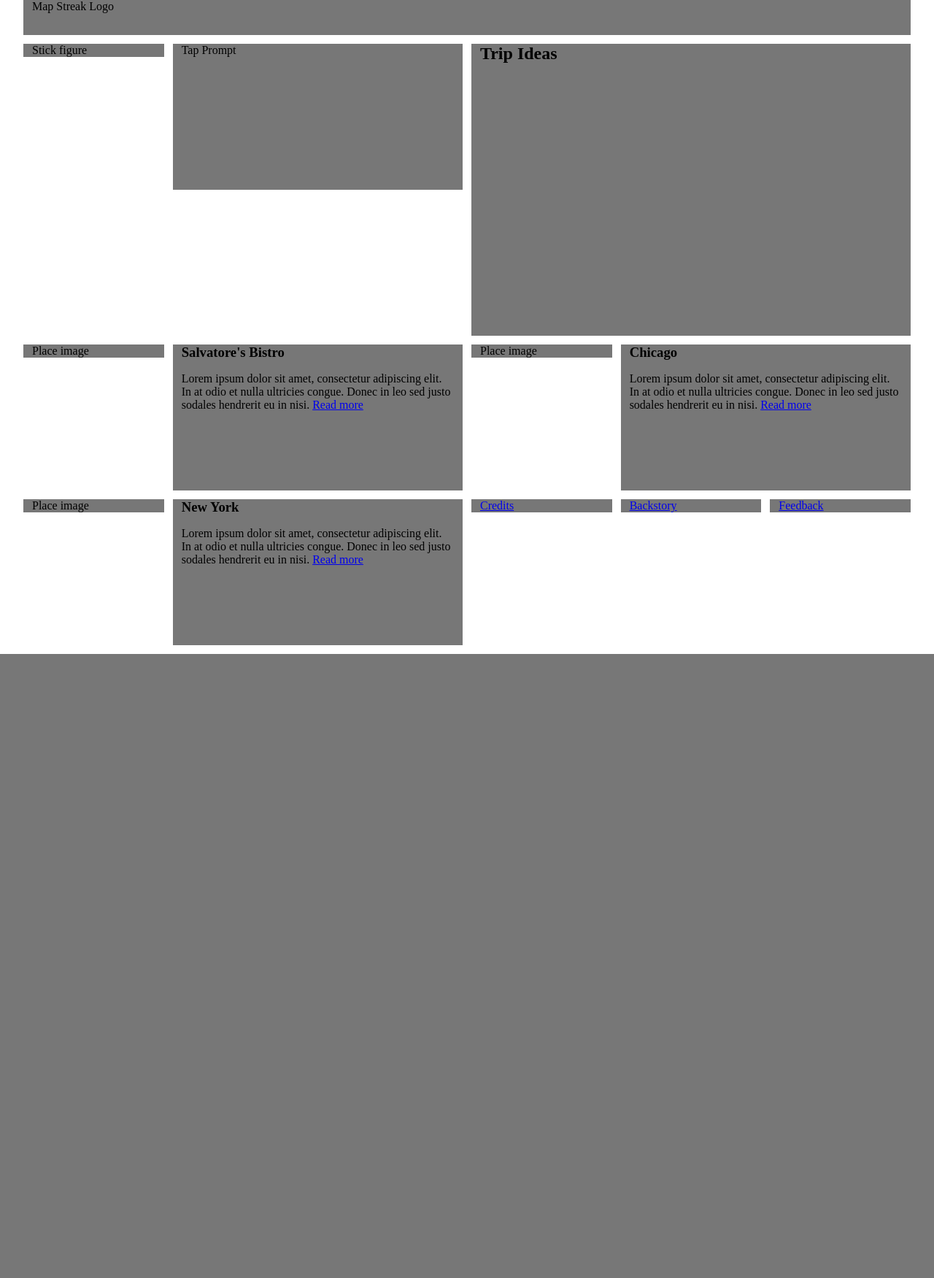
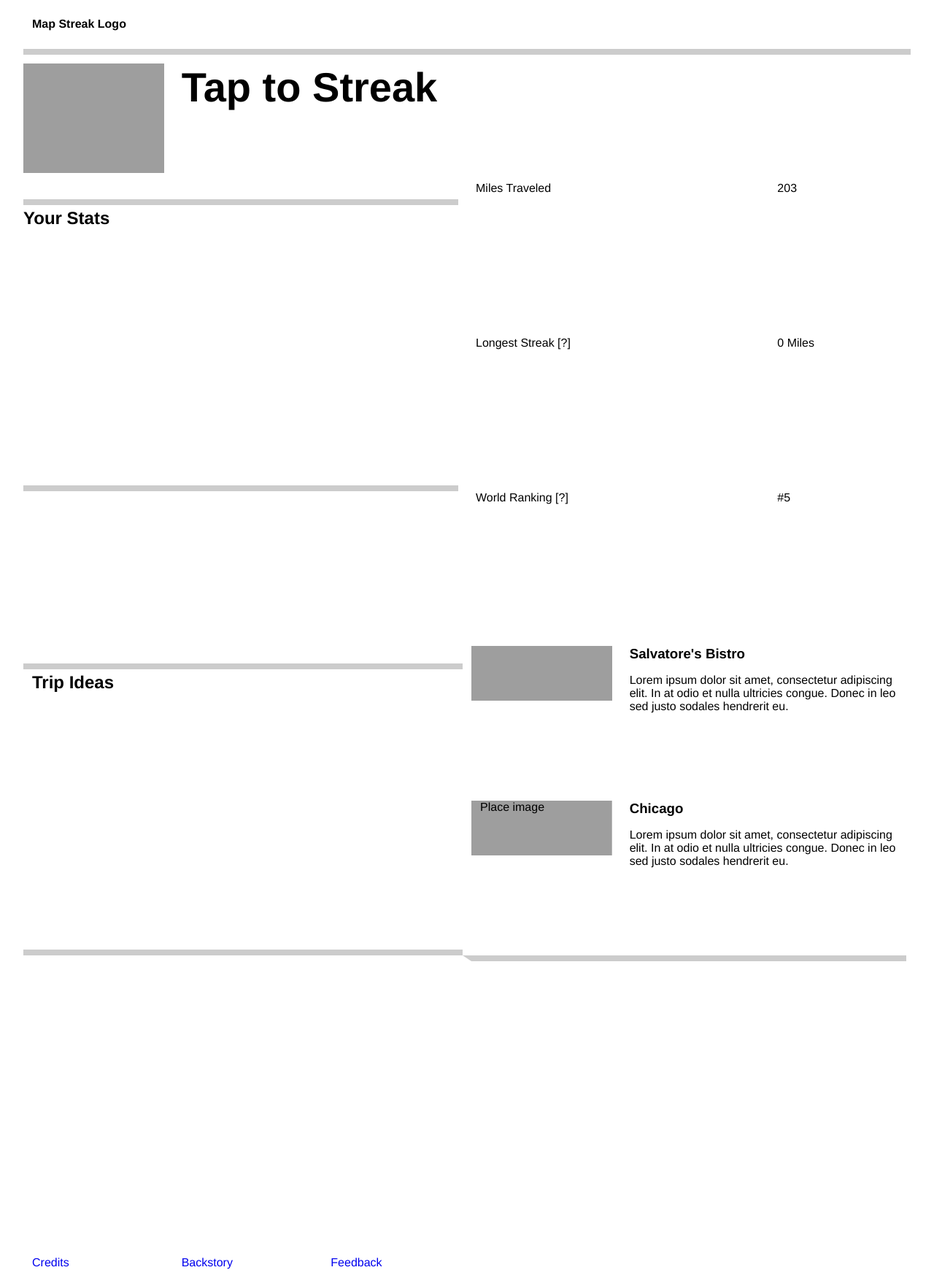
Before and after one commit to codyromano/Map-Streak, a PHP site: page / in a window 1280 px wide. Shown: the whole page at 73% size. Before the commit the page ends 896 px from the top, so only its background shows below. Run offline with PHP 8.4, Linux system fonts and the light colour scheme; grey boxes are pictures that could not be loaded.

Commit message:
Add placeholder images, create stats section, adjust borders and text.

```diff
--- a/css/main.css
+++ b/css/main.css
@@ -29,7 +29,6 @@
     -moz-background-clip:padding-box !important;
     -webkit-background-clip:padding-box !important;
     background-clip:padding-box !important;
-    background: #777;
 	margin-bottom: 12px;
 }
 
@@ -230,7 +229,11 @@
 
 /************************ /Gridpak **************/
 
-/****************************** Primitive Reset **************************/
+/****************************** Global **************************/
+
+body{
+    font-family:Helvetica;
+}
 
 h1,h2,h3,h4,h5{
     margin-top:0%;
@@ -239,12 +242,75 @@
     padding-bottom:0%;
 }
 
-/****************************** /Primitive Reset **************************/
+a{
+    text-decoration:none;
+}
+
+/****************************** /Global **************************/
+
+/* Header and Stick Man */
+
+#logo{
+    display:block;
+    height:100%;
+    width:auto;
+    /* Temporary */
+    position:relative;
+    top:1.5rem;
+    font-weight:bold;
+}
+
+#stick-man, #stick-man-dialogue{
+    height:150px;
+}
+
+#stick-man{
+    /* Temporary */
+    background:url(http://austinkleon.com/wp-content/uploads/2008/02/stick_figure.gif) no-repeat;
+    background-size:200% auto;
+    background-position:50% 0%;
+}
+
+#stick-man-dialogue{
+    font-weight:bold;
+    font-size:3.5rem;
+}
+
+/* Trip Ideas */
+.icon{
+    /* Temporary */
+    background-color:#ccc;
+    min-height:75px;
+}
+
+.icon1{
+    background:url(http://www.eventective.com/photo/597718.jpg) no-repeat;
+}
+.icon2{
+    background:url(http://www.aviewoncities.com/img/chicago/kveus9752s.jpg) no-repeat;
+    background-position:100% 50%;
+    background-size:200%;
+}
 
 /****************************** Structure & Basic Layout **************************/
 
 .header{
-    height:3rem;
+    height:75px;
+    border-bottom:solid #ccc .5rem;
+}
+
+.divider{
+    border-top:solid #ccc .5rem;
+}
+
+/* Titles that divide each section */
+
+section h2:first-child{
+    border-top:solid #ccc .5rem;
+    border-bottom:solid #ccc .5rem;
+    padding-top:.25rem;
+    padding-bottom:.25rem;
+    margin-top:1.5rem;
 }
 
 /****************************** /Structure & Basic Layout **************************/
--- a/index.php
+++ b/index.php
@@ -16,15 +16,39 @@
 <div class="page">
 
     <header class="row">
-        <div class="header col">Map Streak Logo</div>
+        <div class="header col">
+            <span id="logo">Map Streak Logo</span>
+        </div>
     </header>
 
-    <div class="row">
-        <div class="span_2 col">Stick figure</div>
-        <div class="span_4 col">Tap Prompt</div>
-    </div>
+    <section class="row" id="streak-actions">
+        <div class="span_2 col" id="stick-man"></div>
+        <div class="span_4 col" id="stick-man-dialogue">
+            Tap to Streak
+        </div>
+    </section>
 
+    <section class="row" id="playerStats">
+        <div class="row">
+            <h2 class="span_6 col"> Your Stats </h2>
+        </div>
 
+        <div class="row">
+            <label class="span_4 col"> Miles Traveled </label>
+            <span class="span_2 col"> 203 </span>
+        </div>
+
+        <div class="row">
+            <label class="span_4 col"> Longest Streak [?] </label>
+            <span class="span_2 col"> 0 Miles </span>
+        </div>
+
+        <div class="row">
+            <label class="span_4 col"> World Ranking [?] </label>
+            <span class="span_2 col"> #5 </span>
+        </div>
+
+    </section>
 
     <section id="tripIdeas">
 
@@ -33,32 +57,29 @@
         </div>
 
         <div class="row">
-            <div class="span_2 col"> Place image </div>
+            <div class="span_2 col icon icon1"></div>
             <div class="span_4 col">
                 <h3> Salvatore's Bistro </h3>
                 <p> Lorem ipsum dolor sit amet, consectetur adipiscing elit. In at odio et nulla ultricies congue.
-                Donec in leo sed justo sodales hendrerit eu in nisi.  <a href='#'> Read more </a> </p>
+                Donec in leo sed justo sodales hendrerit eu.</p>
             </div>
         </div>
 
         <div class="row">
-            <div class="span_2 col"> Place image </div>
+            <div class="span_2 col icon icon2"> Place image </div>
             <div class="span_4 col">
                 <h3> Chicago </h3>
                 <p> Lorem ipsum dolor sit amet, consectetur adipiscing elit. In at odio et nulla ultricies congue.
-                Donec in leo sed justo sodales hendrerit eu in nisi.  <a href='#'> Read more </a> </p>
-            </div>
-        </div>
-
-        <div class="row">
-            <div class="span_2 col"> Place image </div>
-            <div class="span_4 col">
-                <h3> New York </h3>
-                <p> Lorem ipsum dolor sit amet, consectetur adipiscing elit. In at odio et nulla ultricies congue.
-                Donec in leo sed justo sodales hendrerit eu in nisi.  <a href='#'> Read more </a> </p>
+                Donec in leo sed justo sodales hendrerit eu.</p>
             </div>
         </div>
     </section>
+
+    <section id="stats">
+
+    </section>
+
+    <div class="span_6 col divider"></div>
 
     <footer class="row">
         <a href="#" class="span_2 col"> Credits </a>
```
